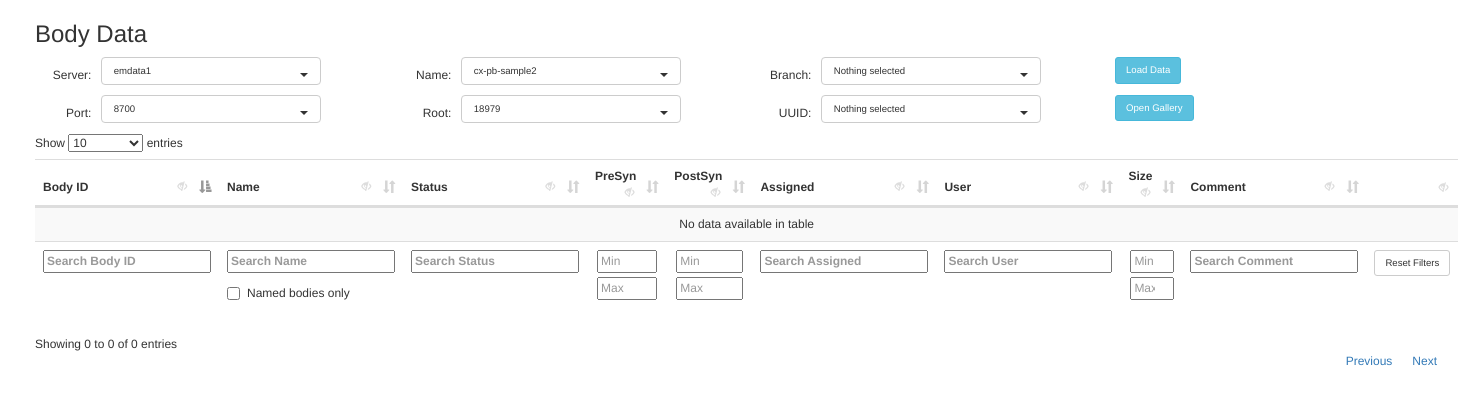
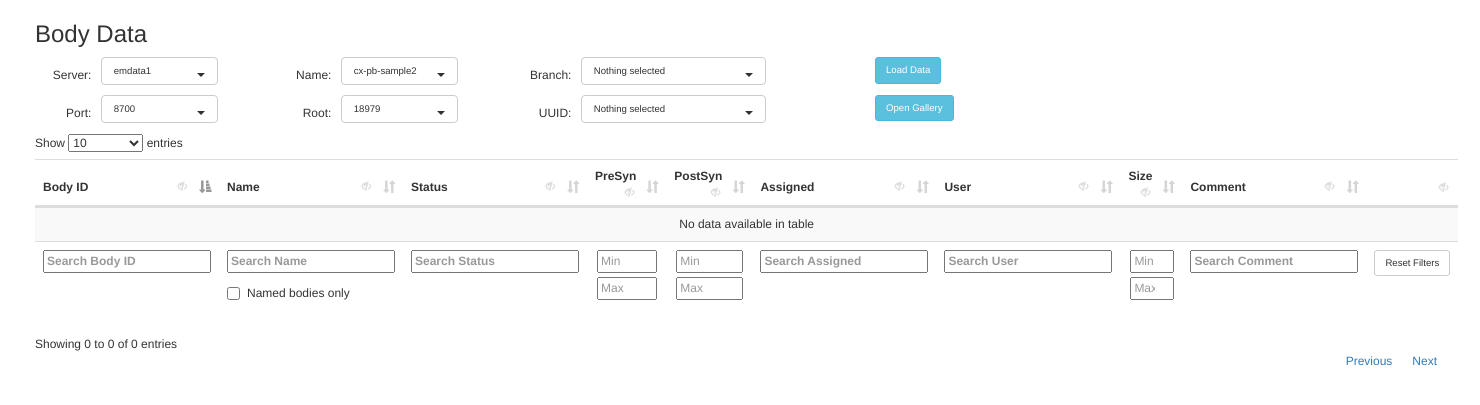
Before and after one commit to janelia-flyem/body-data, a Flask app: template app/templates/table.html in a window 1480 px wide. Shown: the top 405 px of the page. Run offline with Flask 2, Linux system fonts and the light colour scheme; the template is opened without the code that fills it: most values are stand-ins (such as "Sample title", 1, 10 or a date in 2020); some libraries are stand-ins or nearby versions.

Commit message:
Better layouting

```diff
--- a/app/static/css/overrides.css
+++ b/app/static/css/overrides.css
@@ -228,3 +228,7 @@ label input[type=checkbox]{
 select.selectpicker {
   display: none;
 }
+
+.bootstrap-select.btn-group {
+  max-width: 56%;
+}
--- a/app/templates/table.html
+++ b/app/templates/table.html
@@ -31,13 +31,13 @@
       </div>
       <!-- dataset information and options -->
       <div class="row">
-         <div class="col-sm-3 col-md-3 col-lg-3">
+         <div class="col-sm-3 col-md-3 col-lg-2">
             <label class="body-label">Server:</label>
             <select class='selectpicker' id="select-server" value="emdata1" onchange="dropdown.fillPort(this.value, false) data-live-search="true" title="Choose one of the following..."></select><br/>
             <label class="body-label">Port:</label>
             <select class='selectpicker' id="select-port" value="" onchange="dropdown.fillName(this.value)" data-live-search="true" title="Choose one of the following..."></select>
          </div>
-         <div class="col-sm-3 col-md-3 col-lg-3">
+         <div class="col-sm-3 col-md-3 col-lg-2">
             <label class="body-label">Name:</label>
             <select class='selectpicker name' id="select-name" value="" onchange="dropdown.onChangeRootName(this.value)" data-live-search="true" title="Choose one of the following..."></select><br/>
             <label class="body-label">Root:</label>
```
